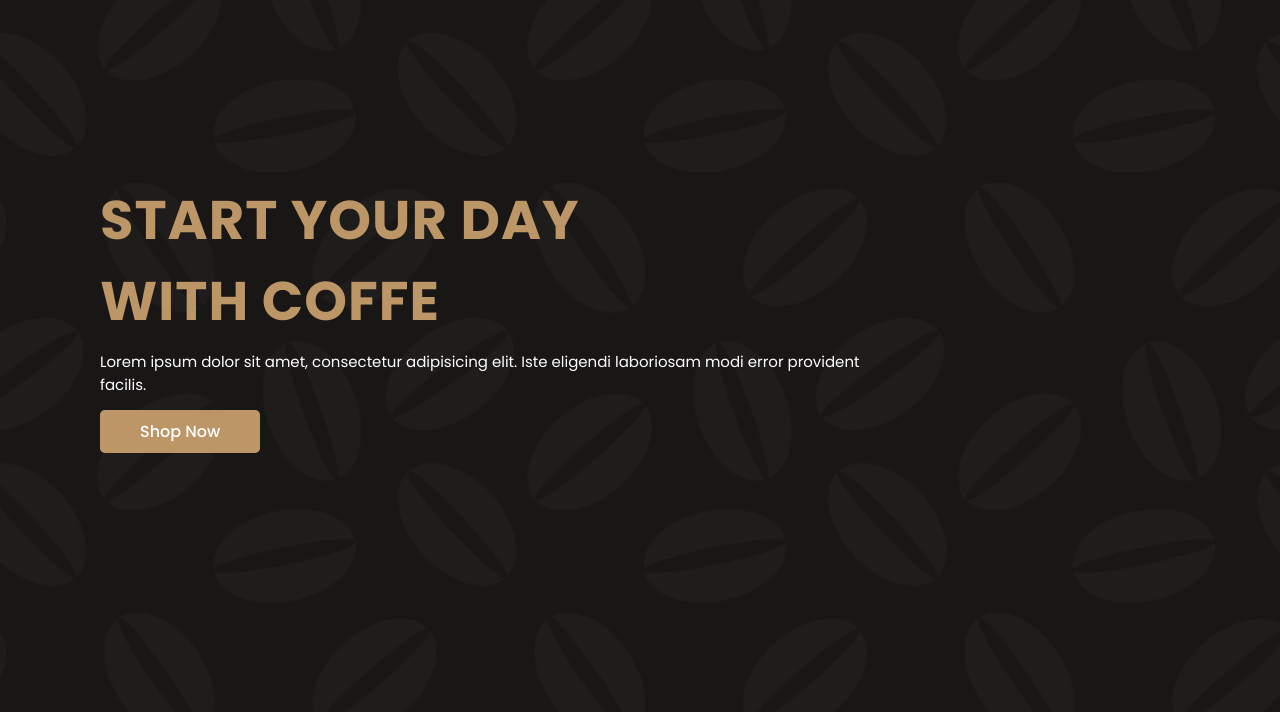
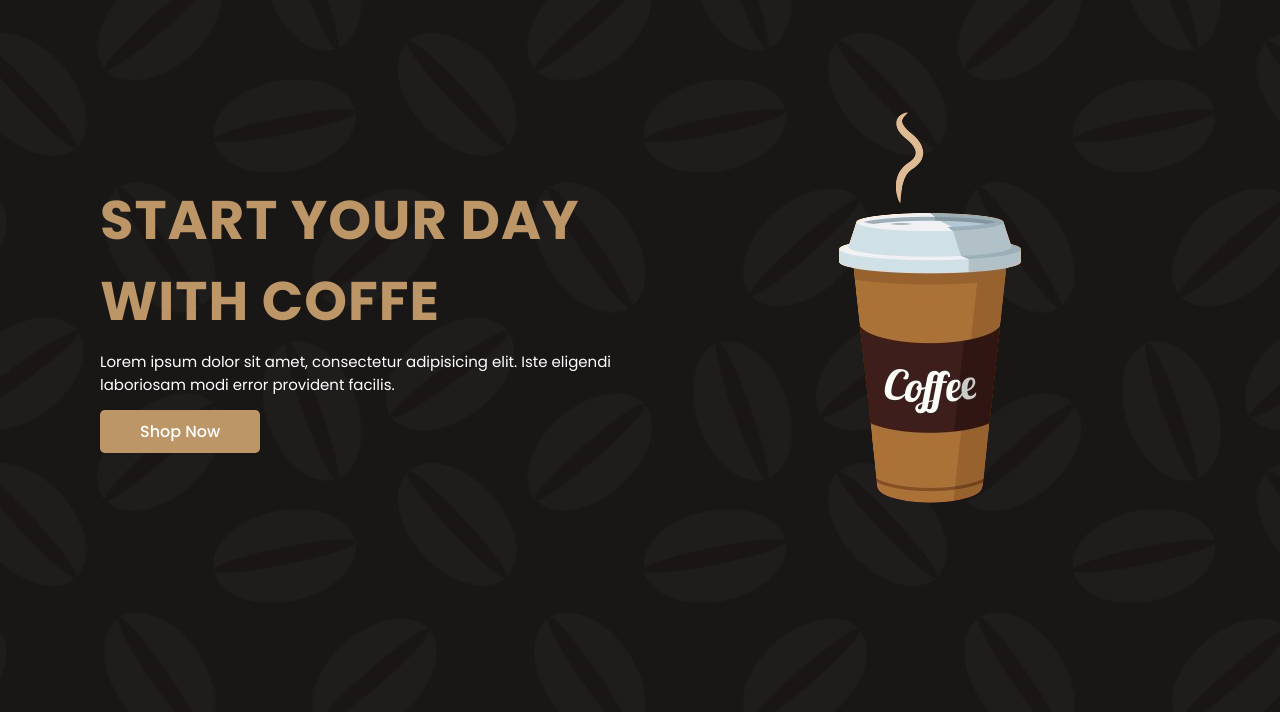
Before and after one commit to giovannicarvxlho/coffe-shop, a plain HTML site: page index.html in a window 1280 px wide. Shown: the part 88-800 px from the top of the page. Drawn offline with nearby package versions, Linux system fonts and the light colour scheme; the site is published under a folder, as on GitHub Pages, so addresses that start at the root find nothing.

Commit message:
first commit1

```diff
--- a/index.html
+++ b/index.html
@@ -42,7 +42,7 @@
             <a href="#" class="btn">Shop Now</a>
         </div>
         <div class="home-img">
-            <img src="/img/main.png" alt="">
+            <img src="main.png" alt="">
         </div>
     </section>
 
```
Also changed, not shown: main.png (renamed from img/main.png).
